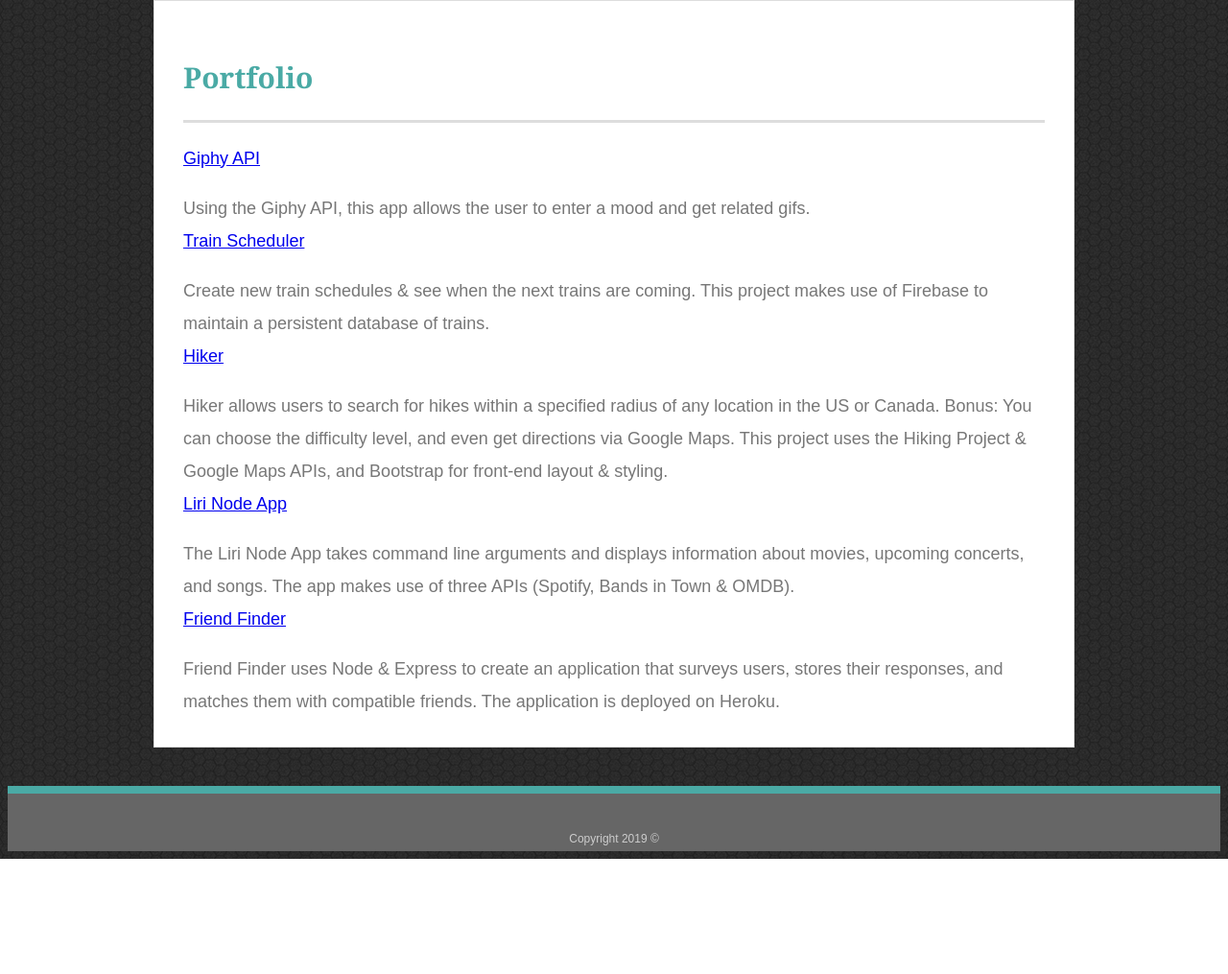
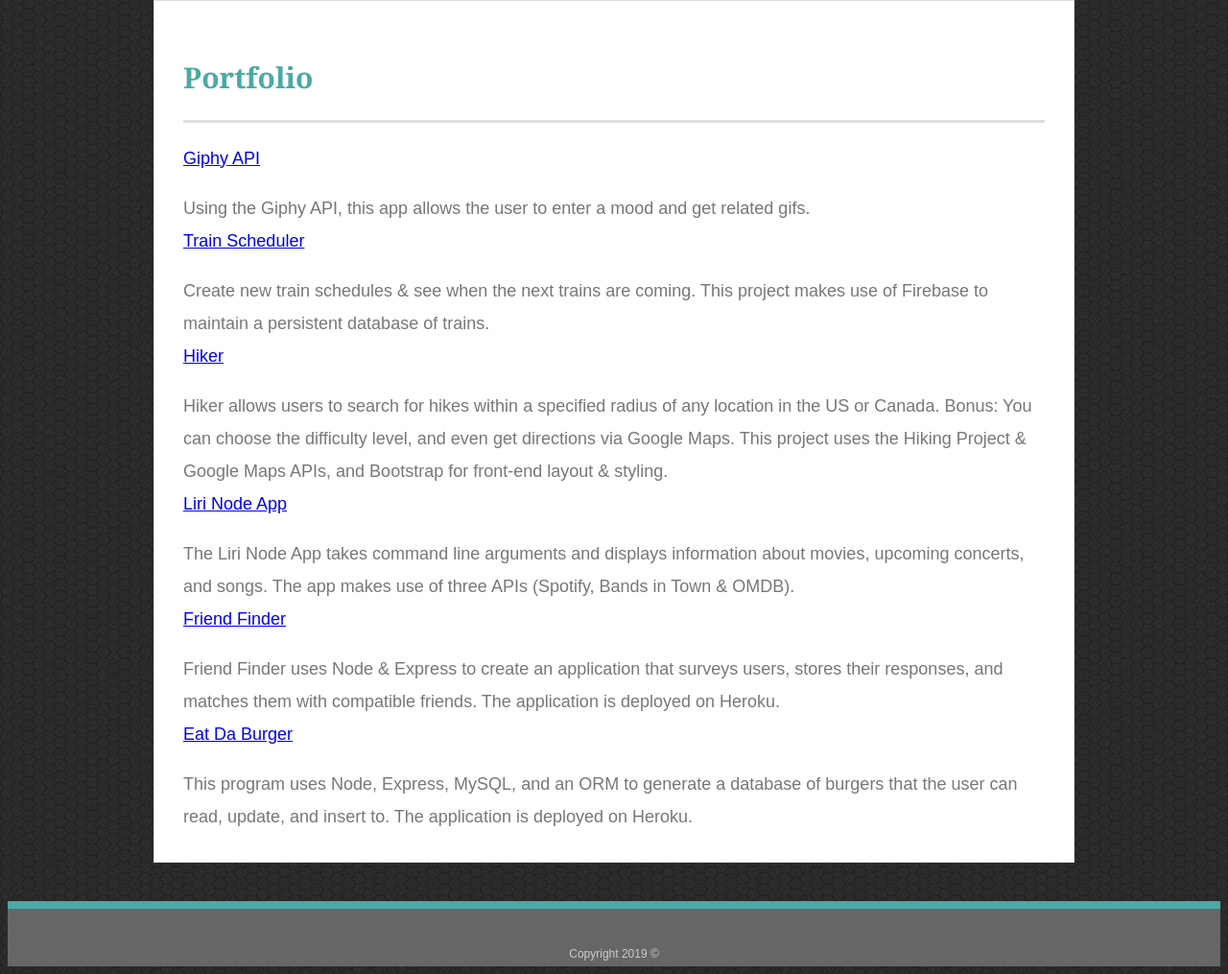
Before and after one commit to karmitage/Responsive-Portfolio, a plain HTML site: page portfolio.html in a window 1280 px wide. Shown: the part 138-1153 px from the top of the page at 96% size. Before the commit the page ends 1033 px from the top, so only its background shows below. Drawn offline with Linux system fonts and the light colour scheme.

Commit message:
added burger link

```diff
--- a/portfolio.html
+++ b/portfolio.html
@@ -62,6 +62,14 @@
 
       </div>
 
+      <div class="work">
+        <a href="https://flannel-minister-29009.herokuapp.com/" target="_blank">Eat Da Burger</a>
+        <p>This program uses Node, Express, MySQL, and an ORM to generate a database of burgers that
+          the user can read, update, and insert to. The application is deployed on Heroku.
+        </p>
+
+      </div>
+
     </section>
 
   </div>
```
